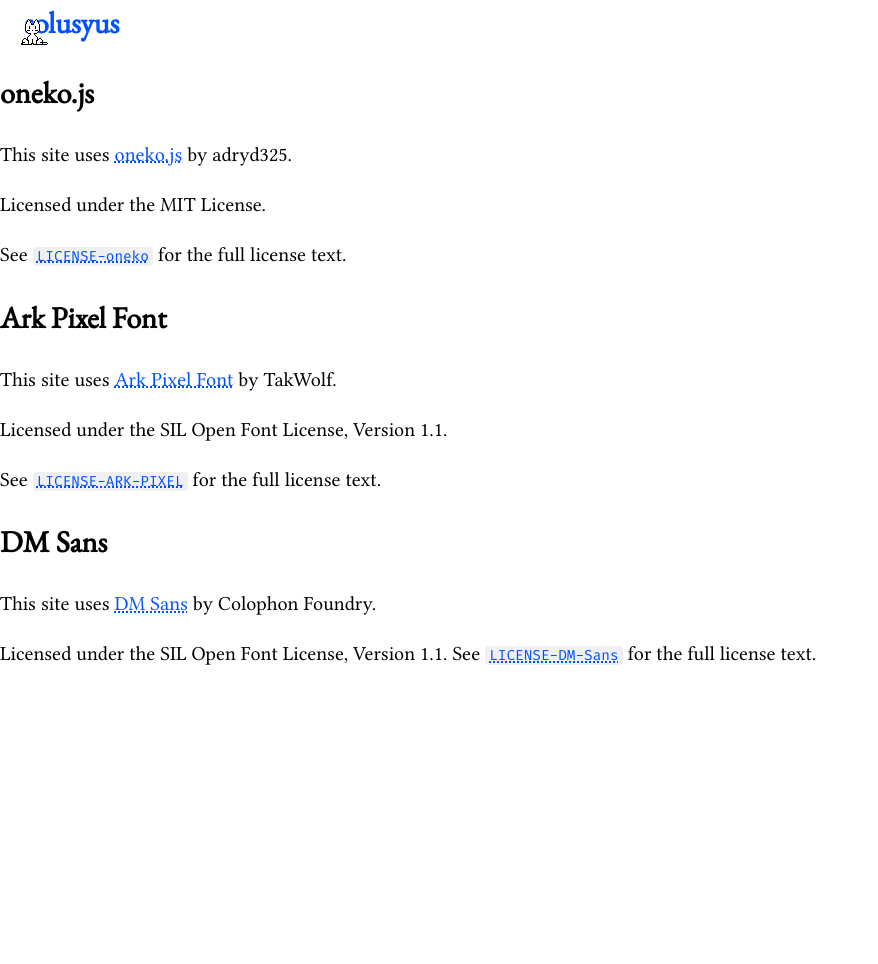
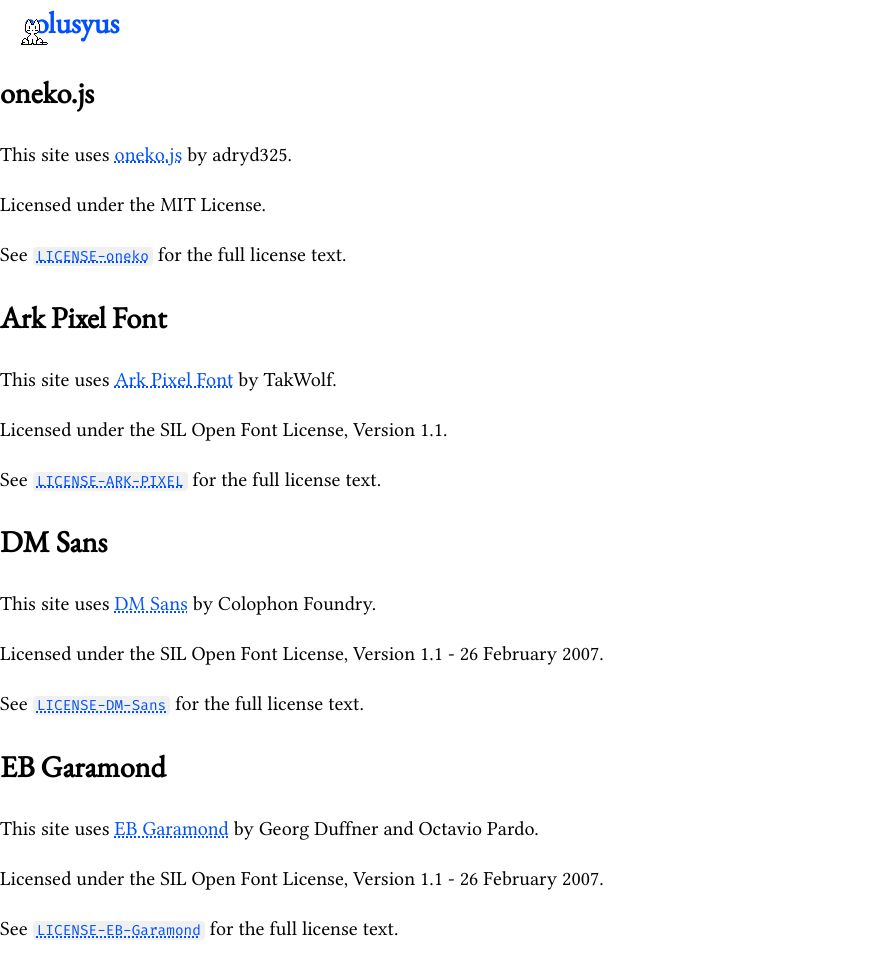
Before and after one commit to solusyus/website, a Jekyll site: the page built from CREDITS.md, in a window 1280 px wide. Shown: the whole page, without its empty margins (0-878 px from the left). Built offline with Jekyll 4.4.1, drawn with Linux system fonts in a browser that asks for light colours; nearby versions of some CDN libraries; our own code applies the rules of GitHub Pages for plain Markdown files; a script that is not in the unit is left out; before the commit the page ends 900 px from its top, so only the background shows below that.

Commit message:
Update CREDITS.md

```diff
--- a/CREDITS.md
+++ b/CREDITS.md
@@ -21,5 +21,16 @@
 This site uses [DM Sans](https://github.com/googlefonts/dm-fonts)
 by Colophon Foundry.
 
-Licensed under the SIL Open Font License, Version 1.1.
+Licensed under the SIL Open Font License, Version 1.1 - 26 February 2007.
+
 See [`LICENSE-DM-Sans`](./third-party-licenses/LICENSE-DM-Sans) for the full license text.
+
+## EB Garamond
+
+This site uses [EB Garamond](https://github.com/octaviopardo/EBGaramond12)
+by Georg Duffner and Octavio Pardo.
+
+Licensed under the SIL Open Font License, Version 1.1 - 26 February 2007.
+
+See [`LICENSE-EB-Garamond`](./licenses/LICENSE-EB-GARAMOND)
+for the full license text.
```
